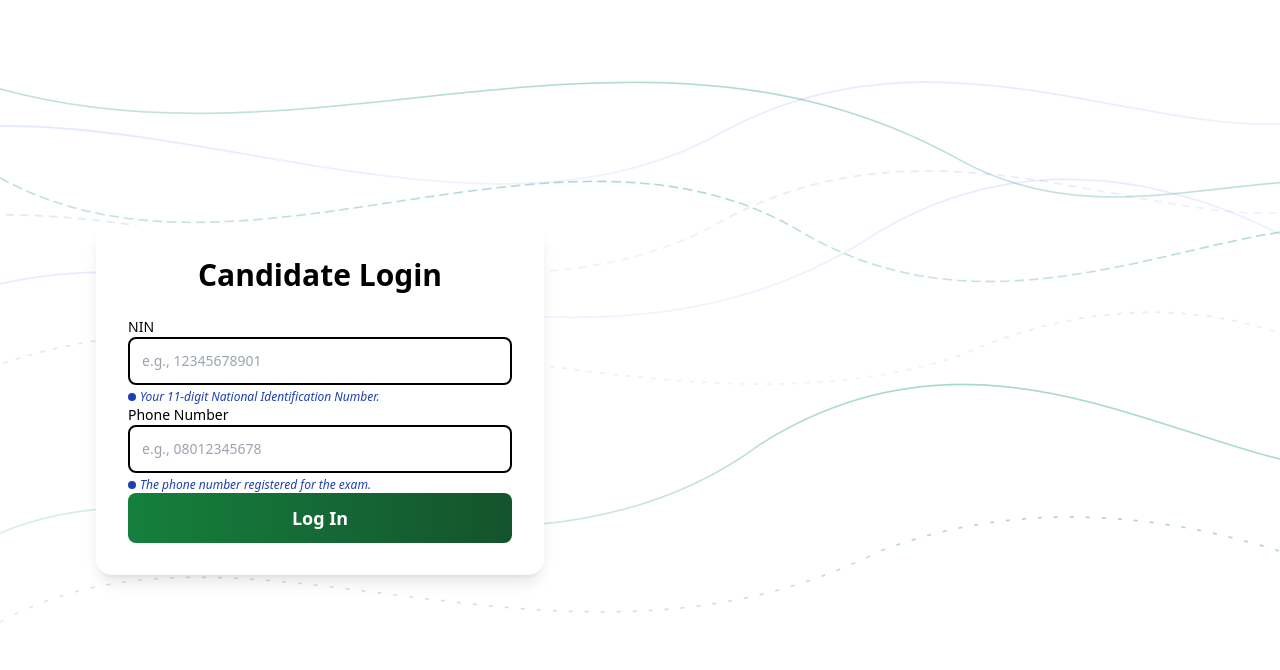
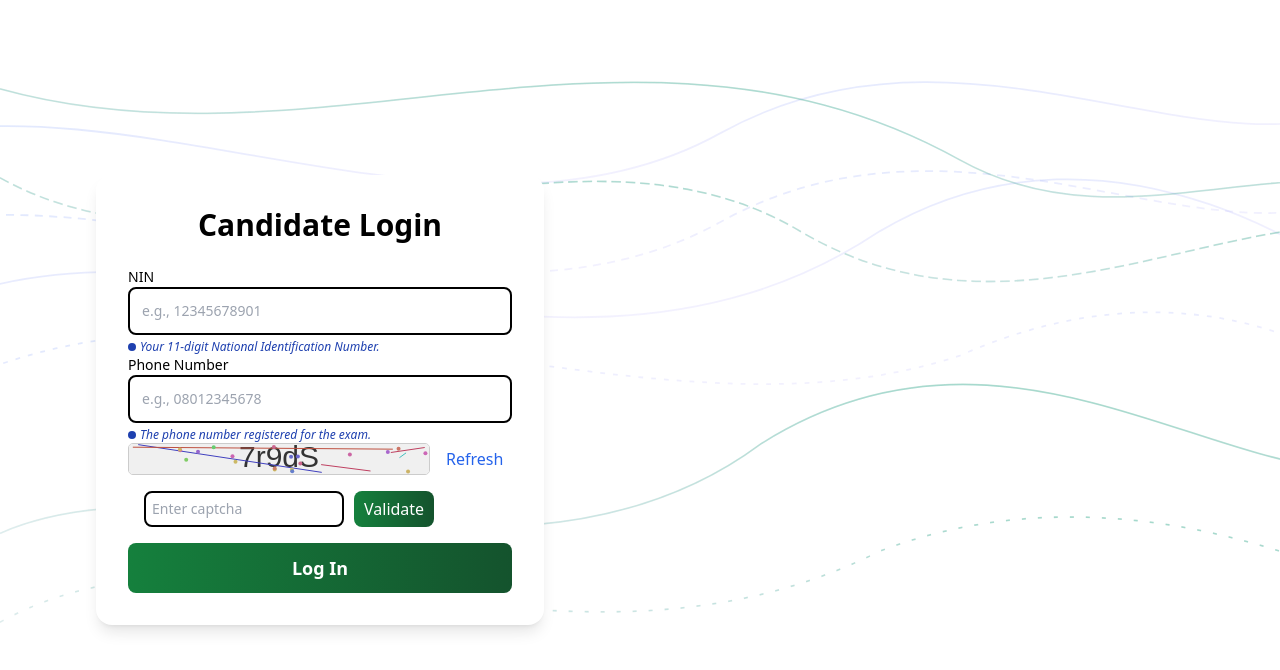
Before and after one commit to TeeXee19/cdcfib-cbt, a React (Vite) app: page / in a window 1280 px wide. Shown: the top 670 px of the page. Built offline with nearby package versions, Linux system fonts and the light colour scheme; no server answers.

Commit message:
added captcha

```diff
--- a/src/pages/examinees/Auth.tsx
+++ b/src/pages/examinees/Auth.tsx
@@ -1,4 +1,4 @@
-import { useState, useEffect} from 'react';
+import { useState, useEffect, useRef } from 'react';
 import ExamineeCard from '../../components/molecules/ExamineeCard';
 import { useCandidateLoginMutation } from '../../hooks/useAuth';
 import { ExamineeAccessPayload } from '../../types/auth.type';
@@ -13,9 +13,17 @@ const Auth = () => {
     phoneNumber: "",
     nin: "",
   });
-  const { mutate: login, isPending:isLoading, error } = useCandidateLoginMutation()
+  const { mutate: login, isPending: isLoading, error } = useCandidateLoginMutation()
+
+  const canvasRef = useRef<HTMLCanvasElement | null>(null);
+  const [captchaText, setCaptchaText] = useState("");
+  const [captchaInput, setCaptchaInput] = useState("");
+  const [captchaError, setCaptchaError] = useState("");
+  const [captchaValidated, setCaptchaValidated] = useState(false);
 
   useEffect(() => {
+
+    generateCaptcha()
     // --- Desktop: right click & keys ---
     const blockRightClick = (e: MouseEvent) => e.preventDefault();
 
@@ -117,7 +125,7 @@ useEffect(() => {
 
     // Mobile/touch listeners
     document.addEventListener("touchstart", blockContextMenu, { passive: false });
-    document.addEventListener("touchend", () => {}, { passive: true }); // no-op but keeps touch pipeline predictable
+    document.addEventListener("touchend", () => { }, { passive: true }); // no-op but keeps touch pipeline predictable
     document.addEventListener("gesturestart", blockGesture, { passive: false }); // iOS legacy
     document.addEventListener("copy", blockCopy, true);
     document.addEventListener("cut", blockCopy, true);
@@ -151,6 +159,102 @@ useEffect(() => {
     };
   }, []);
 
+  const generateCaptcha = () => {
+    const canvas = canvasRef.current;
+    if (!canvas) return;
+
+    const ctx = canvas.getContext("2d");
+    if (!ctx) return;
+
+    // Clear canvas
+    ctx.clearRect(0, 0, canvas.width, canvas.height);
+
+    // Generate random text
+    const chars = "ABCDEFGHJKLMNPQRSTUVWXYZabcdefghijkmnpqrstuvwxyz23456789";
+    let text = "";
+    for (let i = 0; i < 5; i++) {
+      text += chars.charAt(Math.floor(Math.random() * chars.length));
+    }
+    setCaptchaText(text);
+
+    // Draw background
+    ctx.fillStyle = "#f0f0f0";
+    ctx.fillRect(0, 0, canvas.width, canvas.height);
+
+    // Draw text
+    ctx.font = "30px Arial";
+    ctx.fillStyle = "#333";
+    ctx.textAlign = "center";
+    ctx.textBaseline = "middle";
+    ctx.fillText(text, canvas.width / 2, canvas.height / 2);
+
+    // Add noise lines
+    for (let i = 0; i < 5; i++) {
+      ctx.strokeStyle = `hsl(${Math.random() * 360}, 50%, 50%)`;
+      ctx.beginPath();
+      ctx.moveTo(Math.random() * canvas.width, Math.random() * canvas.height);
+      ctx.lineTo(Math.random() * canvas.width, Math.random() * canvas.height);
+      ctx.stroke();
+    }
+
+    // Add noise dots
+    for (let i = 0; i < 20; i++) {
+      ctx.fillStyle = `hsl(${Math.random() * 360}, 50%, 60%)`;
+      ctx.beginPath();
+      ctx.arc(
+        Math.random() * canvas.width,
+        Math.random() * canvas.height,
+        2,
+        0,
+        2 * Math.PI
+      );
+      ctx.fill();
+    }
+
+    // Reset states
+    setCaptchaInput("");
+    setCaptchaValidated(false);
+    setCaptchaError("");
+  };
+
+  const validateCaptcha = () => {
+    setCaptchaError("");
+
+    if (!captchaInput.trim()) {
+      setCaptchaError("Please enter the captcha text");
+      return false;
+    }
+
+    const userInput = captchaInput.trim();
+    const correctCaptcha = captchaText;
+
+    if (userInput === correctCaptcha) {
+      setCaptchaValidated(true);
+      setCaptchaError("");
+      // alert("Captcha validated successfully!");
+      return true;
+    } else {
+      setCaptchaValidated(false);
+      setCaptchaError("Incorrect captcha. Please try again.");
+
+      // Generate a new one after 1 second
+      setTimeout(generateCaptcha, 1000);
+      return false;
+    }
+  };
+
+  const handleSubmi = async(e:any)=>{
+    e.preventDefault()
+    await validateCaptcha();
+    if(captchaValidated){
+      handleSubmitForm(login)(e, formData)
+    }else{
+      alert('Captch not verified yet')
+    }
+  }
+
+
+
   return (
     <ExamineeCard
       label="Candidate Login"
@@ -161,7 +265,7 @@ useEffect(() => {
 
 
       <div className="login-container">
-        <form onSubmit={(e) => handleSubmitForm(login)(e, formData)}>
+        <form onSubmit={(e) => handleSubmi(e)}>
           {/* NIN Input Field */}
           <div className="form-group">
             <label htmlFor="nin" className="block text-sm font-medium text-gray-700 dark:text-gray-300">
@@ -212,6 +316,54 @@ useEffect(() => {
             </p>
           </div>
 
+          <div className="captcha-container" style={{ textAlign: "center" }}>
+            <div className="flex items-center space-x-4">
+              <canvas
+                ref={canvasRef}
+                width={300}
+                height={30}
+                style={{ border: "1px solid #ccc", borderRadius: "5px" }}
+              />
+              <button
+                type="button"
+                onClick={generateCaptcha}
+                className="text-blue-600 hover:text-blue-800 font-medium"
+              >
+                Refresh
+              </button>
+            </div>
+            <div className="flex items-center space-x-4 px-4">
+              <div className='my-4 flex items-center'>
+                <input
+                  type="text"
+                  className='text-sm rounded-lg border-2 border-gray-300 bg-white dark:bg-[#101110] text-gray-900 dark:text-[#C4C4C4] focus:ring-2 focus:ring-green-500 focus:border-green-500 transition-all duration-200 p-2 sm:p-2.5 lg:p-3'
+                  value={captchaInput}
+                  onChange={(e) => setCaptchaInput(e.target.value)}
+                  placeholder="Enter captcha"
+                  style={{ padding: "6px", width: "200px" }}
+                />
+                <button
+                  onClick={validateCaptcha}
+                  type='button'
+                  style={{ marginLeft: "10px", padding: "6px 10px" }}
+                  className='text-white rounded-lg bg-gradient-to-r from-green-700 to-green-900'
+                >
+                  Validate
+                </button>
+              </div>
+            </div>
+
+            {captchaError && (
+              <p style={{ color: "red", marginTop: "5px" }}>{captchaError}</p>
+            )}
+
+            {captchaValidated && (
+              <p style={{ color: "green", marginTop: "5px" }}>
+                Captcha validated successfully!
+              </p>
+            )}
+          </div>
+
           {/* Error Display */}
           {error && (
             <p className="text-sm text-red-600 font-medium">
@@ -247,8 +399,8 @@ useEffect(() => {
             )}
           </button>
         </form>
-      </div>
-    </ExamineeCard>
+      </div >
+    </ExamineeCard >
   );
 };
 
```
Lines whose indentation alone changed are shown as unchanged.
